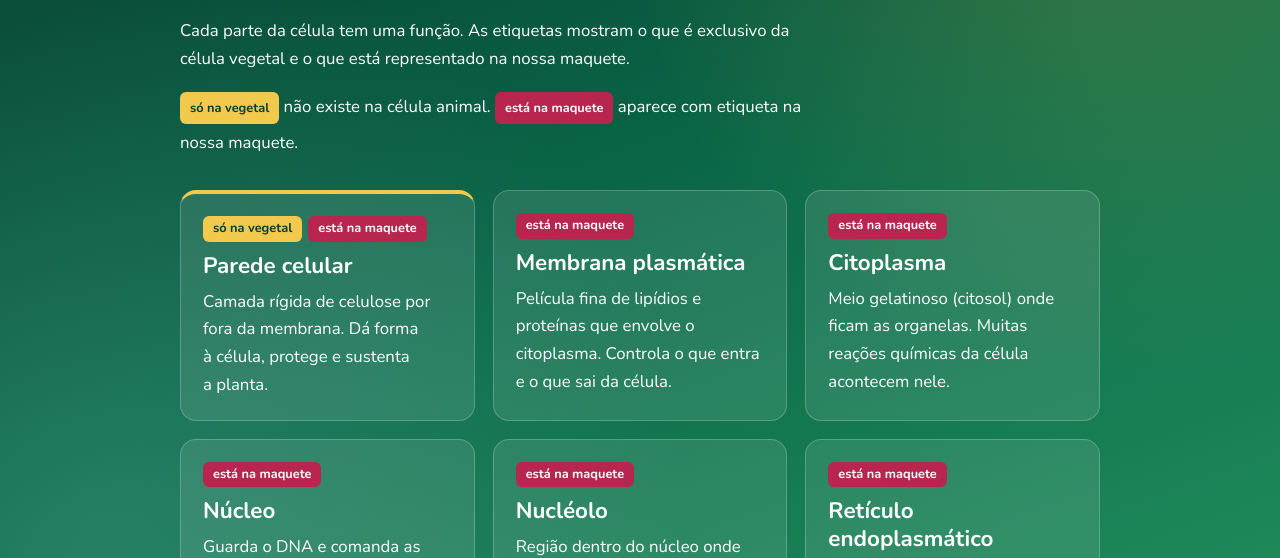
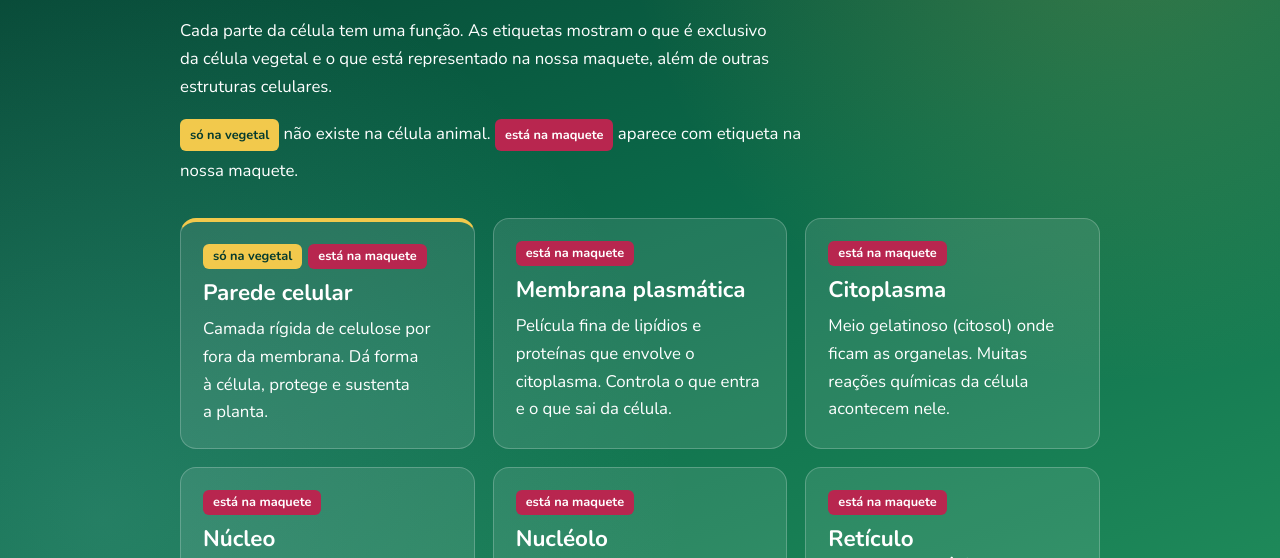
Before and after one commit to fredericob-ifsp/site-celula, a plain HTML site: page estruturas.html in a window 1280 px wide. Shown: the part 217-775 px from the top of the page. Drawn offline with nearby package versions, Linux system fonts and the light colour scheme.

Commit message:
pagina de estruturas com etiqueta da maquete 2

```diff
--- a/estruturas.html
+++ b/estruturas.html
@@ -29,7 +29,7 @@
   <main class="conteudo">
     <h1>estruturas</h1>
 
-    <p>Cada parte da célula tem uma função. As etiquetas mostram o que é exclusivo da célula vegetal e o que está representado na nossa maquete.</p>
+    <p>Cada parte da célula tem uma função. As etiquetas mostram o que é exclusivo da célula vegetal e o que está representado na nossa maquete, além de outras estruturas celulares.</p>
 
     <p class="legenda-tags">
       <span class="tag">só na vegetal</span> não existe na célula animal.
```
